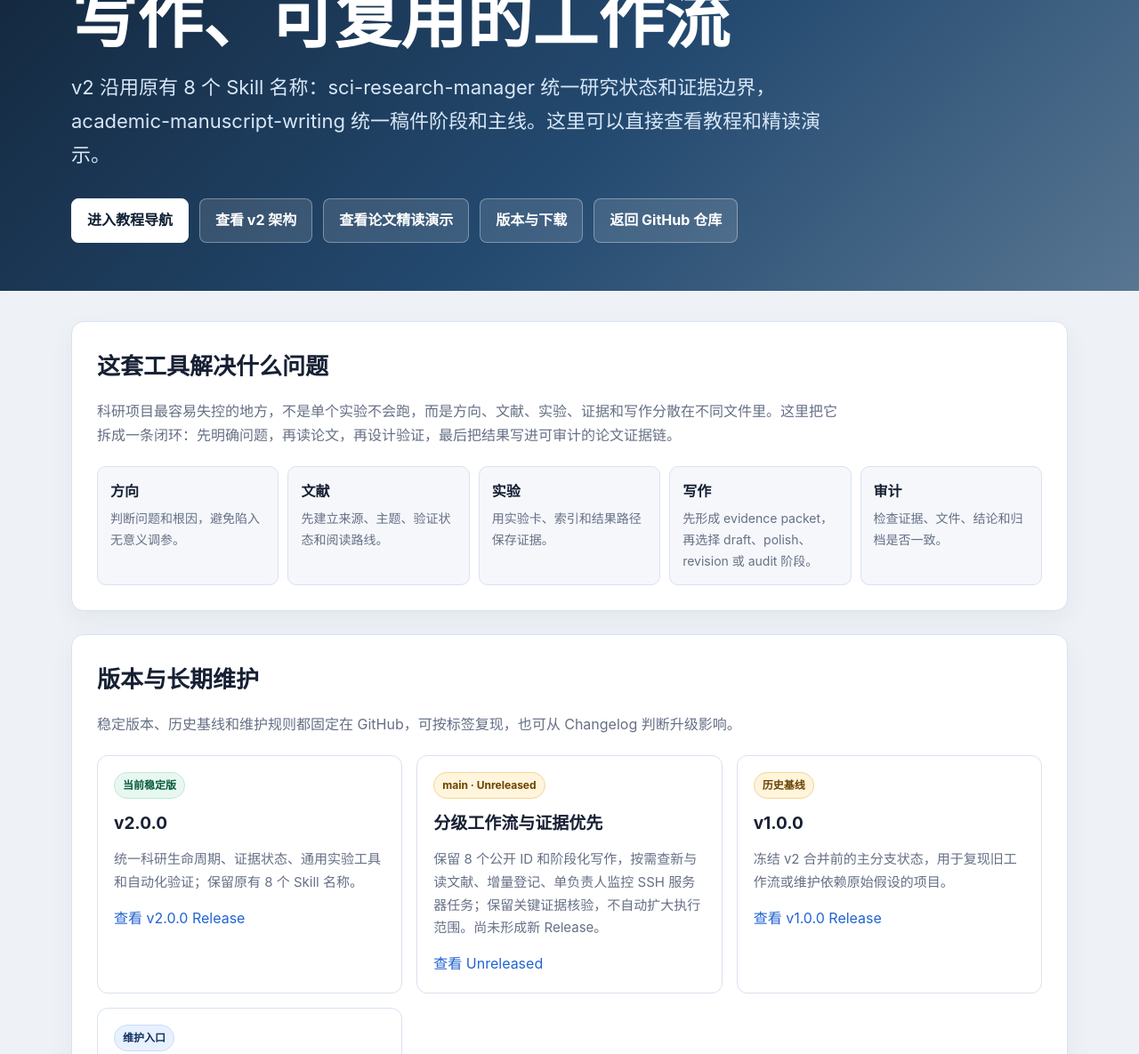
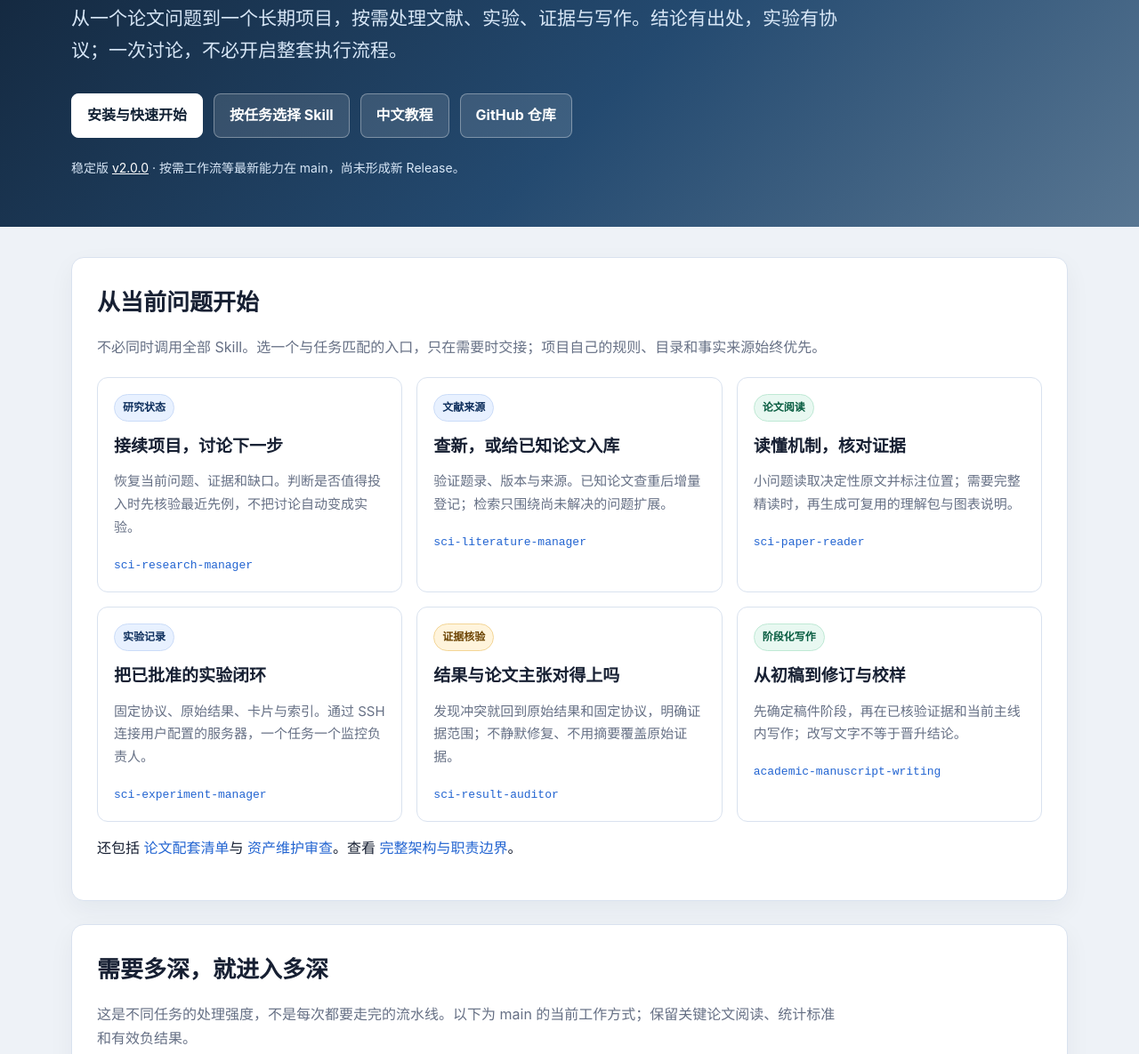
Before and after one commit to godzhiwzz-create/sci-research-codex-skills, a plain HTML site: page docs/index.html in a window 1280 px wide. Shown: the part 234-1419 px from the top of the page at 89% size. Drawn offline with Linux system fonts and the light colour scheme.

Commit message:
Refresh repository homepage and task-based navigation

```diff
--- a/docs/index.html
+++ b/docs/index.html
@@ -3,9 +3,14 @@
 <head>
   <meta charset="utf-8">
   <meta name="viewport" content="width=device-width, initial-scale=1">
-  <meta name="description" content="面向长期、证据驱动科研项目的 Codex Skills：项目恢复、文献、实验、证据审计、论文写作与安全维护。">
+  <meta name="description" content="8 个通用科研 Codex Skills：按任务选择文献查新、论文阅读、实验记录、证据审计与阶段化写作。提供安装入口、中文教程和公开演示。">
+  <link rel="canonical" href="https://godzhiwzz-create.github.io/sci-research-codex-skills/">
+  <meta property="og:type" content="website">
+  <meta property="og:title" content="SCI Research Codex Skills｜通用科研工作流">
+  <meta property="og:description" content="从一个论文问题到长期科研项目：按需加载、证据可追溯、流程有边界。">
+  <meta property="og:url" content="https://godzhiwzz-create.github.io/sci-research-codex-skills/">
   <meta name="theme-color" content="#102033">
-  <title>SCI Research Codex Skills｜中文教程与演示</title>
+  <title>SCI Research Codex Skills｜通用科研工作流</title>
   <style>
     :root {
       --ink: #172033;
@@ -27,6 +32,11 @@
     }
     a { color: var(--blue); text-decoration: none; }
     a:hover { text-decoration: underline; }
+    a:focus-visible { outline: 3px solid #bc7a00; outline-offset: 4px; }
+    .skip-link { position: absolute; left: 16px; top: -100px; padding: 10px 16px; background: #fff; z-index: 2; }
+    .skip-link:focus { top: 16px; }
+    section { scroll-margin-top: 20px; }
+    code { overflow-wrap: anywhere; }
     .hero {
       background: linear-gradient(135deg, #102033 0%, #244a70 58%, #587692 100%);
       color: #fff;
@@ -54,8 +64,10 @@
       margin: 20px 0 0;
       max-width: 870px;
       color: #d8e7f7;
-      font-size: 22px;
+      font-size: 21px;
     }
+    .version-note { color: #d8e7f7; font-size: 14px; margin: 22px 0 0; }
+    .version-note a { color: #fff; text-decoration: underline; }
     .actions {
       display: flex;
       flex-wrap: wrap;
@@ -105,6 +117,7 @@
       gap: 16px;
       margin-top: 20px;
     }
+    .versions { grid-template-columns: repeat(2, minmax(0, 1fr)); }
     .card {
       border: 1px solid var(--line);
       border-radius: 12px;
@@ -168,6 +181,7 @@
       gap: 22px;
       align-items: center;
     }
+    .demo-box .button.primary { color: #fff; background: var(--blue); border-color: var(--blue); }
     .preview {
       background: #132237;
       color: #dbeafe;
@@ -199,38 +213,78 @@
   </style>
 </head>
 <body>
+  <a class="skip-link" href="#main">跳转到主要内容</a>
   <header class="hero">
     <div class="wrap">
-      <div class="badge">SCI Research Codex Skills · v2 在线教程</div>
-      <h1>把长期科研项目整理成可追踪、可写作、可复用的工作流</h1>
-      <p class="subtitle">v2 沿用原有 8 个 Skill 名称：sci-research-manager 统一研究状态和证据边界，academic-manuscript-writing 统一稿件阶段和主线。这里可以直接查看教程和精读演示。</p>
+      <div class="badge">SCI Research Codex Skills · 8 个通用科研 Skill</div>
+      <h1>让科研进展有迹可循</h1>
+      <p class="subtitle">从一个论文问题到一个长期项目，按需处理文献、实验、证据与写作。结论有出处，实验有协议；一次讨论，不必开启整套执行流程。</p>
       <div class="actions">
-        <a class="button primary" href="tutorials/">进入教程导航</a>
-        <a class="button" href="architecture-v2.md">查看 v2 架构</a>
-        <a class="button" href="tutorials/examples/attention-is-all-you-need/">查看论文精读演示</a>
-        <a class="button" href="https://github.com/godzhiwzz-create/sci-research-codex-skills/releases">版本与下载</a>
-        <a class="button" href="https://github.com/godzhiwzz-create/sci-research-codex-skills">返回 GitHub 仓库</a>
+        <a class="button primary" href="https://github.com/godzhiwzz-create/sci-research-codex-skills#安装">安装与快速开始</a>
+        <a class="button" href="#choose">按任务选择 Skill</a>
+        <a class="button" href="tutorials/">中文教程</a>
+        <a class="button" href="https://github.com/godzhiwzz-create/sci-research-codex-skills">GitHub 仓库</a>
       </div>
+      <p class="version-note">稳定版 <a href="https://github.com/godzhiwzz-create/sci-research-codex-skills/releases/tag/v2.0.0">v2.0.0</a> · 按需工作流等最新能力在 main，尚未形成新 Release。</p>
     </div>
   </header>
 
-  <main>
-    <section>
-      <h2>这套工具解决什么问题</h2>
-      <p class="lead">科研项目最容易失控的地方，不是单个实验不会跑，而是方向、文献、实验、证据和写作分散在不同文件里。这里把它拆成一条闭环：先明确问题，再读论文，再设计验证，最后把结果写进可审计的论文证据链。</p>
+  <main id="main">
+    <section id="choose" aria-labelledby="choose-title">
+      <h2 id="choose-title">从当前问题开始</h2>
+      <p class="lead">不必同时调用全部 Skill。选一个与任务匹配的入口，只在需要时交接；项目自己的规则、目录和事实来源始终优先。</p>
+      <div class="grid">
+        <article class="card">
+          <span class="tag">研究状态</span><h3>接续项目，讨论下一步</h3>
+          <p>恢复当前问题、证据和缺口。判断是否值得投入时先核验最近先例，不把讨论自动变成实验。</p>
+          <a href="https://github.com/godzhiwzz-create/sci-research-codex-skills/tree/main/skills/sci-research-manager"><code>sci-research-manager</code></a>
+        </article>
+        <article class="card">
+          <span class="tag">文献来源</span><h3>查新，或给已知论文入库</h3>
+          <p>验证题录、版本与来源。已知论文查重后增量登记；检索只围绕尚未解决的问题扩展。</p>
+          <a href="https://github.com/godzhiwzz-create/sci-research-codex-skills/tree/main/skills/sci-literature-manager"><code>sci-literature-manager</code></a>
+        </article>
+        <article class="card">
+          <span class="tag green">论文阅读</span><h3>读懂机制，核对证据</h3>
+          <p>小问题读取决定性原文并标注位置；需要完整精读时，再生成可复用的理解包与图表说明。</p>
+          <a href="https://github.com/godzhiwzz-create/sci-research-codex-skills/tree/main/skills/sci-paper-reader"><code>sci-paper-reader</code></a>
+        </article>
+        <article class="card">
+          <span class="tag">实验记录</span><h3>把已批准的实验闭环</h3>
+          <p>固定协议、原始结果、卡片与索引。通过 SSH 连接用户配置的服务器，一个任务一个监控负责人。</p>
+          <a href="https://github.com/godzhiwzz-create/sci-research-codex-skills/tree/main/skills/sci-experiment-manager"><code>sci-experiment-manager</code></a>
+        </article>
+        <article class="card">
+          <span class="tag amber">证据核验</span><h3>结果与论文主张对得上吗</h3>
+          <p>发现冲突就回到原始结果和固定协议，明确证据范围；不静默修复、不用摘要覆盖原始证据。</p>
+          <a href="https://github.com/godzhiwzz-create/sci-research-codex-skills/tree/main/skills/sci-result-auditor"><code>sci-result-auditor</code></a>
+        </article>
+        <article class="card">
+          <span class="tag green">阶段化写作</span><h3>从初稿到修订与校样</h3>
+          <p>先确定稿件阶段，再在已核验证据和当前主线内写作；改写文字不等于晋升结论。</p>
+          <a href="https://github.com/godzhiwzz-create/sci-research-codex-skills/tree/main/skills/academic-manuscript-writing"><code>academic-manuscript-writing</code></a>
+        </article>
+      </div>
+      <p>还包括 <a href="https://github.com/godzhiwzz-create/sci-research-codex-skills/tree/main/skills/sci-paper-manager">论文配套清单</a>与 <a href="https://github.com/godzhiwzz-create/sci-research-codex-skills/tree/main/skills/sci-asset-manager">资产维护审查</a>。查看 <a href="https://github.com/godzhiwzz-create/sci-research-codex-skills/blob/main/docs/architecture-v2.md">完整架构与职责边界</a>。</p>
+    </section>
+
+    <section id="workflow">
+      <h2>需要多深，就进入多深</h2>
+      <p class="lead">这是不同任务的处理强度，不是每次都要走完的流水线。以下为 main 的当前工作方式；保留关键论文阅读、统计标准和有效负结果。</p>
       <div class="flow">
-        <div class="step"><strong>方向</strong>判断问题和根因，避免陷入无意义调参。</div>
-        <div class="step"><strong>文献</strong>先建立来源、主题、验证状态和阅读路线。</div>
-        <div class="step"><strong>实验</strong>用实验卡、索引和结果路径保存证据。</div>
-        <div class="step"><strong>写作</strong>先形成 evidence packet，再选择 draft、polish、revision 或 audit 阶段。</div>
-        <div class="step"><strong>审计</strong>检查证据、文件、结论和归档是否一致。</div>
+        <div class="step"><strong>讨论</strong>回答眼前问题，不自动建档、下载或远端执行。</div>
+        <div class="step"><strong>定向查新</strong>核验最近先例，说明实质重合和可检验差别。</div>
+        <div class="step"><strong>最小探索</strong>在授权范围内，用固定的小协议区分竞争解释。</div>
+        <div class="step"><strong>正式实验</strong>完整协议、原始证据、验证与实验记录闭环。</div>
+        <div class="step"><strong>投稿审计</strong>对冻结材料做完整一致性检查，不自动提交。</div>
       </div>
+      <p>复用未变上下文，按事件更新记录。尚未通过可比真实任务量化 token 或额度节省。</p>
     </section>
 
     <section>
-      <h2>版本与长期维护</h2>
+      <h2>稳定版与最新进展</h2>
       <p class="lead">稳定版本、历史基线和维护规则都固定在 GitHub，可按标签复现，也可从 Changelog 判断升级影响。</p>
-      <div class="grid">
+      <div class="grid versions">
         <article class="card">
           <span class="tag green">当前稳定版</span>
           <h3>v2.0.0</h3>
@@ -265,13 +319,13 @@
           <span class="tag">项目管理</span>
           <h3>长期研究项目怎么不乱</h3>
           <p>展示如何用 handoff、query map、experiment index、decision log 保存方向和证据，避免每次都从日志堆里重新开始。</p>
-          <a href="tutorials/project-management.md">打开项目管理教程</a>
+          <a href="https://github.com/godzhiwzz-create/sci-research-codex-skills/blob/main/docs/tutorials/project-management.md">打开项目管理教程</a>
         </article>
         <article class="card">
           <span class="tag green">论文精读</span>
           <h3>把一篇论文读成理解包</h3>
           <p>展示 paper reader 的输出标准：中文摘要解读、方法路线、图表 proof cards、证据线、局限和项目启发边界。</p>
-          <a href="tutorials/paper-deepread.md">打开论文精读教程</a>
+          <a href="https://github.com/godzhiwzz-create/sci-research-codex-skills/blob/main/docs/tutorials/paper-deepread.md">打开论文精读教程</a>
         </article>
         <article class="card">
           <span class="tag amber">演示成品</span>
@@ -289,7 +343,7 @@
           <p class="lead">这个演示不是把论文压成摘要，而是模拟“认真读完之后怎么给别人讲清楚”：先讲论文身份和摘要，再解释问题、方法、关键图表、证据线、局限，以及它和其他论文的关系。</p>
           <div class="actions">
             <a class="button primary" href="tutorials/examples/attention-is-all-you-need/">直接看 HTML 演示</a>
-            <a class="button" style="color:#102033;border-color:#cfd8e6;background:#fff" href="tutorials/examples/attention-is-all-you-need/Attention_Is_All_You_Need_understanding_20260522.md">查看 MD 源稿</a>
+            <a class="button" style="color:#102033;border-color:#cfd8e6;background:#fff" href="https://github.com/godzhiwzz-create/sci-research-codex-skills/blob/main/docs/tutorials/examples/attention-is-all-you-need/Attention_Is_All_You_Need_understanding_20260522.md">查看 MD 源稿</a>
           </div>
         </div>
         <div class="preview">
@@ -308,6 +362,9 @@
   </main>
 
   <footer>
+    <a href="https://github.com/godzhiwzz-create/sci-research-codex-skills/blob/main/CHANGELOG.md">更新记录</a> ·
+    <a href="https://github.com/godzhiwzz-create/sci-research-codex-skills/blob/main/SECURITY.md">安全反馈</a> ·
+    <a href="https://github.com/godzhiwzz-create/sci-research-codex-skills/blob/main/LICENSE">MIT License</a><br>
     Last updated: 2026-09-09 · stable v2.0.0 · main may include Unreleased changes.
   </footer>
 </body>
```
Also changed, not shown: docs/tutorials/index.html (+6 -5 lines), 3 other files.
